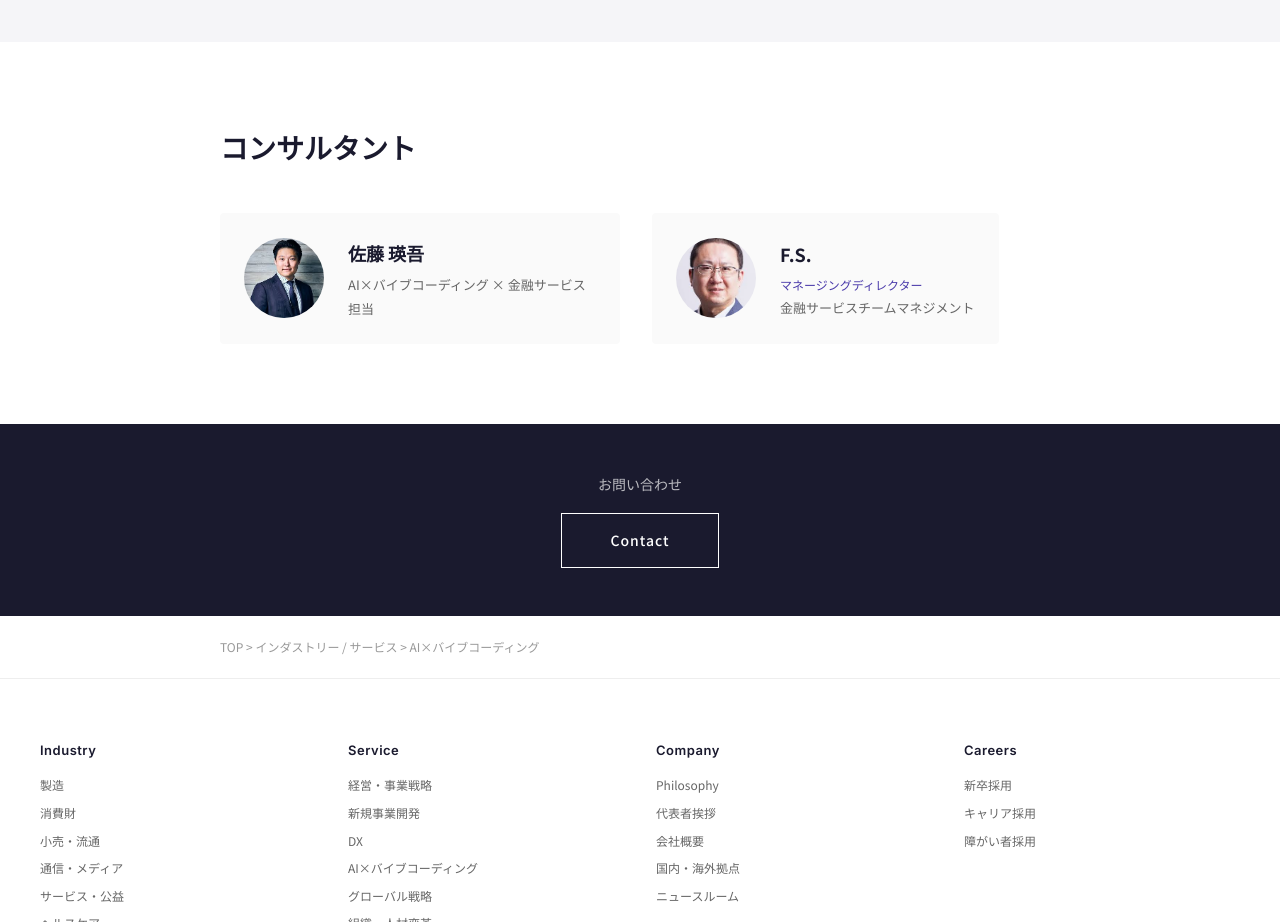
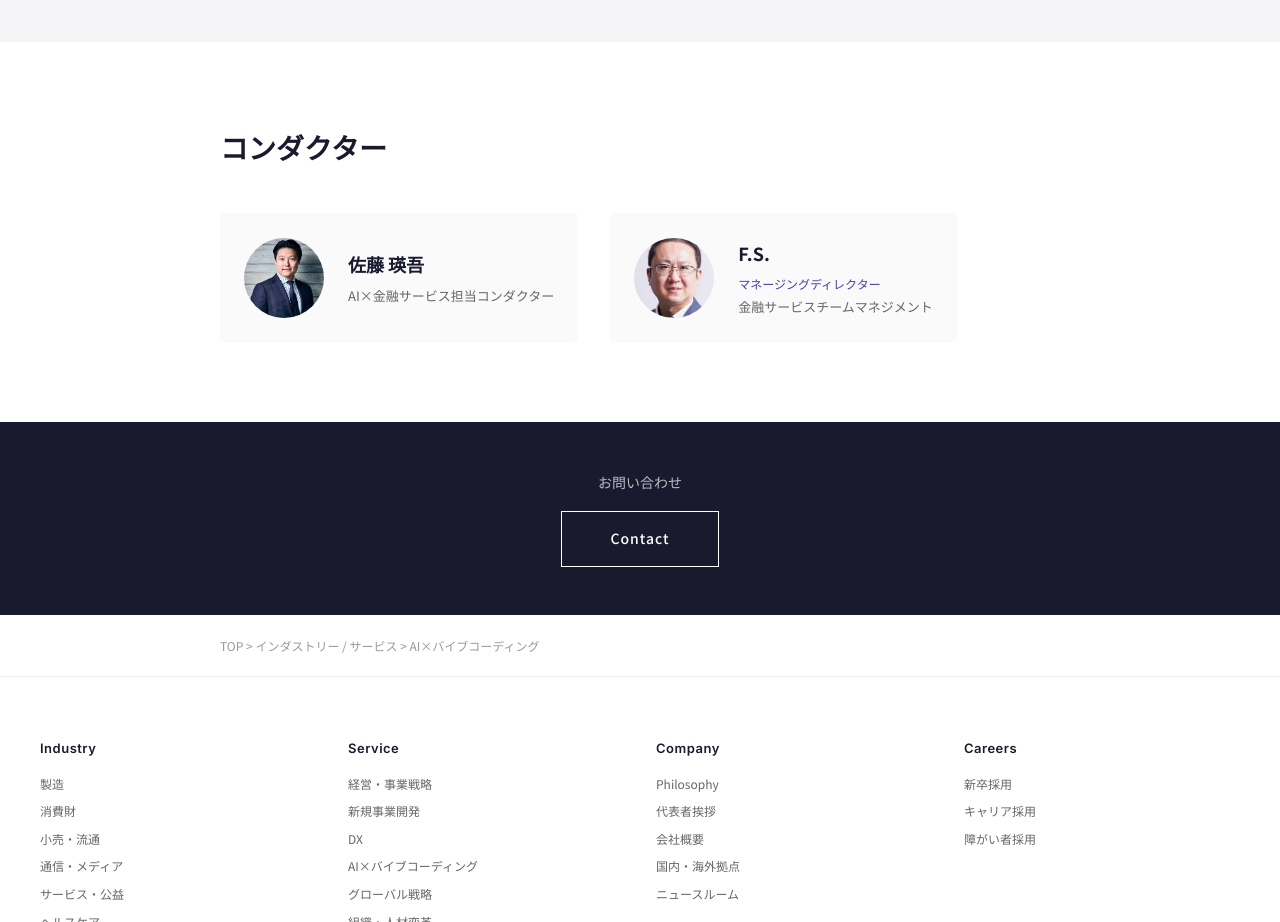
Before and after one commit to shostako315/-, a plain HTML site: page index.html in a window 1280 px wide. Shown: the part 1900-2822 px from the top of the page. Drawn offline with Linux system fonts and the light colour scheme.

Commit message:
Update index.html

```diff
--- a/index.html
+++ b/index.html
@@ -565,14 +565,14 @@
 
 <!-- CONSULTANT -->
 <section class="consultant-section">
-  <h2 class="consultant-title">コンサルタント</h2>
+  <h2 class="consultant-title">コンダクター</h2>
   <div class="consultant-cards">
     <div class="consultant-card">
       <div class="consultant-avatar"><img src="sato.jpg" alt="佐藤 瑛吾"></div>
       <div class="consultant-info">
         <h4>佐藤 瑛吾</h4>
         <p class="role"コンダクター</p>
-        <p>AI×バイブコーディング × 金融サービス担当</p>
+        <p>AI×金融サービス担当コンダクター</p>
       </div>
     </div>
     <div class="consultant-card">
```
